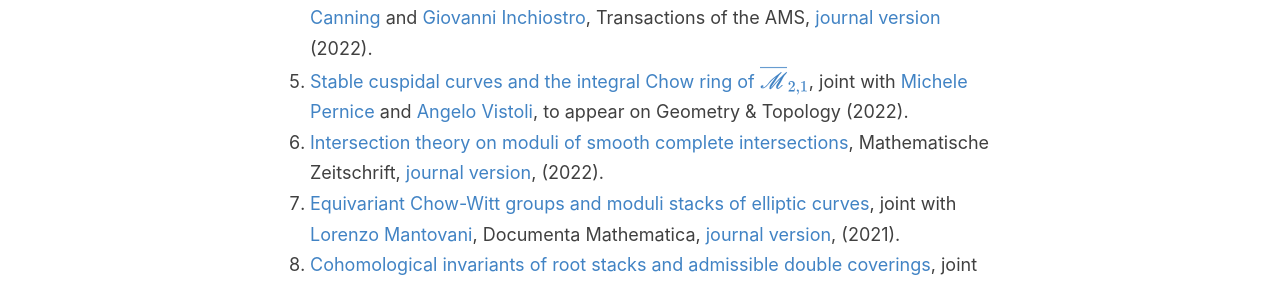
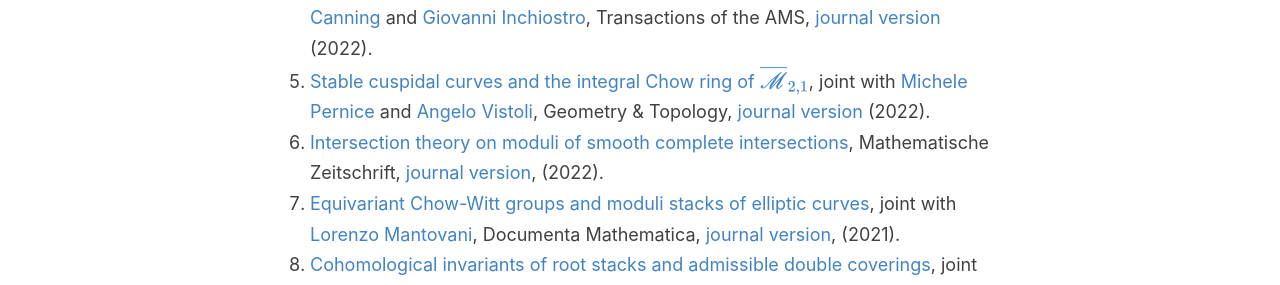
Before and after one commit to anddil/anddil.github.io, a Jekyll site: the page built from _pages/research.md, in a window 1280 px wide. Shown: the part 1393-1678 px from the top of the page. Built offline with Jekyll 4.4.1, drawn with Linux system fonts in a browser that asks for light colours.

Commit message:
Update research.md

```diff
--- a/_pages/research.md
+++ b/_pages/research.md
@@ -49,7 +49,7 @@ The kind of techniques that I use include stack-theoretical methods, logarithmic
 1. [Effective morphisms and quotient stacks](https://arxiv.org/abs/2303.10751), joint with [Giovanni Inchiostro](https://sites.math.washington.edu/~ginchios/), International Mathematics Research Notices, [journal version](https://doi.org/10.1093/imrn/rnae010) (2023).
 1. [Integral Picard group of moduli of polarized K3 surfaces](https://arxiv.org/abs/2305.07574), joint with [Roberto Fringuelli](https://sites.google.com/view/roberto-fringuelli/home-page) and [Angelo Vistoli](http://homepage.sns.it/vistoli/), Bulletin of the LMS, [journal version](https://doi.org/10.1112/blms.12968) (2023).
 1. [The integral Chow rings of moduli of Weierstrass fibrations](https://arxiv.org/abs/2204.05524), joint with [Samir Canning](https://people.math.ethz.ch/~scanning/) and [Giovanni Inchiostro](https://sites.math.washington.edu/~ginchios/), Transactions of the AMS, [journal version](https://doi.org/10.1090/tran/9084) (2022).
-1. [Stable cuspidal curves and the integral Chow ring of $\overline{\mathscr{M}}_{2,1}$](https://arxiv.org/abs/2108.03680), joint with [Michele Pernice](https://michelepernice.github.io/home.html) and [Angelo Vistoli](http://homepage.sns.it/vistoli/), to appear on Geometry & Topology (2022).
+1. [Stable cuspidal curves and the integral Chow ring of $\overline{\mathscr{M}}_{2,1}$](https://arxiv.org/abs/2108.03680), joint with [Michele Pernice](https://michelepernice.github.io/home.html) and [Angelo Vistoli](http://homepage.sns.it/vistoli/), Geometry & Topology, [journal version](https://msp.org/gt/2024/28-6/gt-v28-n6-p07-s.pdf) (2022).
 5. [Intersection theory on moduli of smooth complete intersections](https://arxiv.org/abs/2201.06024), Mathematische Zeitschrift, [journal version](https://doi.org/10.1007/s00209-023-03299-2), (2022).
 1. [Equivariant Chow-Witt groups and moduli stacks of elliptic curves](https://arxiv.org/abs/2107.02305), joint with [Lorenzo Mantovani](http://user.math.uzh.ch/mantovani/index.html), Documenta Mathematica, [journal version](https://doi.org/10.4171/DM/911), (2021).
 7. [Cohomological invariants of root stacks and admissible double coverings](https://arxiv.org/abs/2009.07671), joint with [Roberto Pirisi](https://sites.google.com/view/rpirisi/home), Canadian Journal of Mathematics, [journal version](https://doi.org/10.4153/S0008414X21000602), (2021).
```
